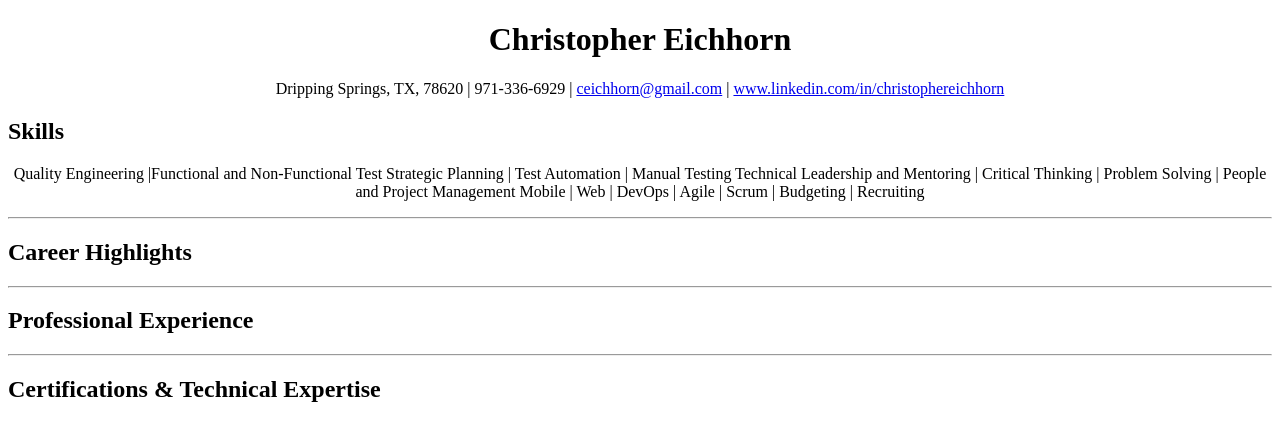
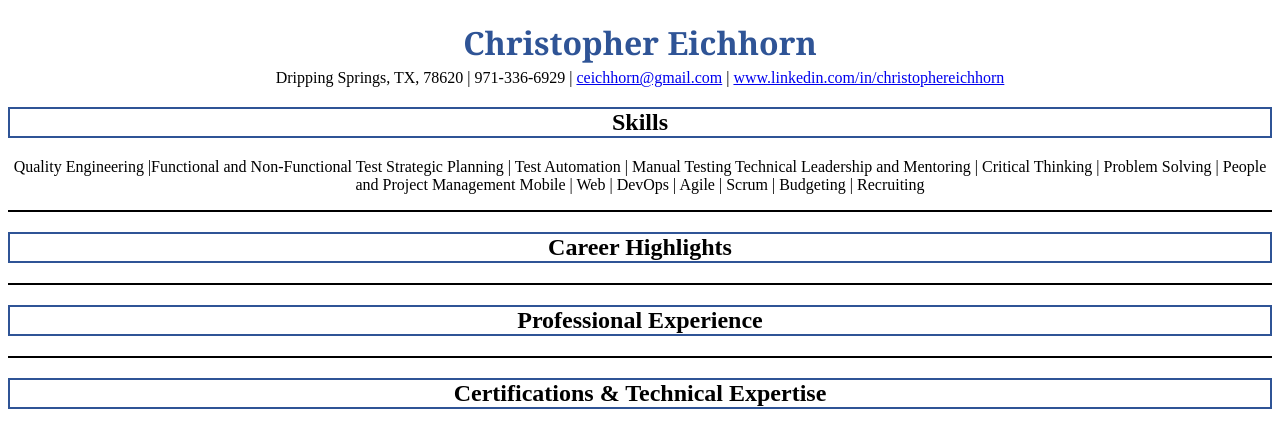
Before and after one commit to Eichhorn-personal/resume, a plain HTML site: page index.html in a window 1280 px wide. Drawn offline with Linux system fonts and the light colour scheme.

Commit message:
added css stylesheet

```diff
--- a/index.html
+++ b/index.html
@@ -4,16 +4,16 @@
     <head>
         <meta charset="UTF-8">
         <title>Eichhorn Resume</title>
+        <link rel="stylesheet" href="./style.css" />
     </head>
 
     <body>
-        <h1><center>Christopher Eichhorn</center></h1>
+        <h1>Christopher Eichhorn</h1>
 
-        <p><center>Dripping Springs, TX, 78620 |
+        <p id="id-contact-info">Dripping Springs, TX, 78620 |
              971-336-6929 |
              <a href="mailto:ceichhorn@gmail.com">ceichhorn@gmail.com</a> |
              <a href="www.linkedin.com/in/christophereichhorn">www.linkedin.com/in/christophereichhorn</a>
-            </center>
         </p>
 
         <h2>Skills</h2>
--- /dev/null
+++ b/style.css
@@ -0,0 +1,21 @@
+h1 {
+    font-family: Cambria, Cochin, Georgia, Times, 'Times New Roman', serif;
+    color: #2f5496;
+    text-align: center;
+    margin-bottom: 0px;
+}
+
+#id-contact-info {
+
+    text-align: center;
+    margin-top: 5px;
+}
+
+h2 {
+    text-align: center;
+    border: 2px solid #2f5496;
+}
+
+hr {
+    border: 1px solid black;
+}
```
